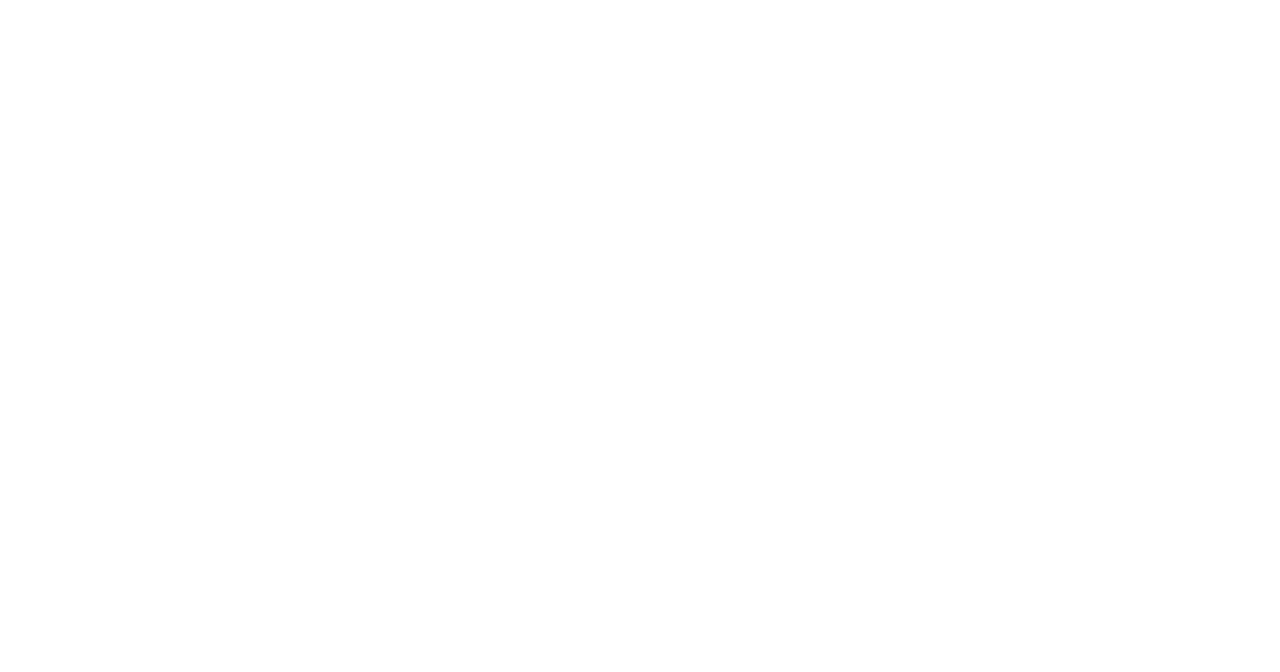
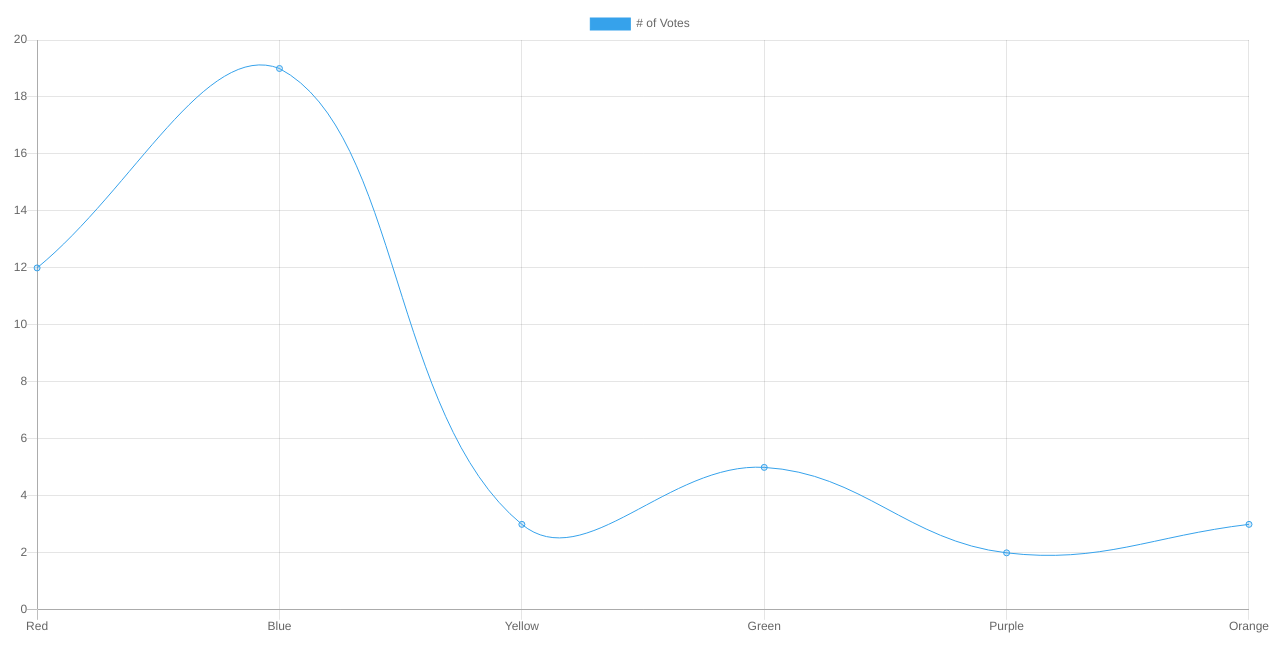
Before and after one commit to redricasa/yahoo-finance, a website: page index.html in a window 1280 px wide. Drawn offline with nearby package versions, Linux system fonts and the light colour scheme.

Commit message:
got rid of all other colors and chose blue since it's the most color blind friendly :) changed type of chart to line and got rid of the fill.

```diff
--- a/index.html
+++ b/index.html
@@ -7,6 +7,36 @@
     <script src="https://cdn.jsdelivr.net/npm/chart.js@2.9.3/dist/Chart.min.js"></script>
 </head>
 <body>
-    <!-- canvas tag to didsplay chart height: 400px width: 800px -->
+    <!-- canvas tag to didsplay chart  -->
+    <canvas id="myChart" width="800" height="400"></canvas>
+    <!-- chart.js script to display the chart -->
+    <script>
+        var ctx = document.getElementById('myChart').getContext('2d');
+        var myChart = new Chart(ctx, {
+            type: 'line',
+            data: {
+                labels: ['Red', 'Blue', 'Yellow', 'Green', 'Purple', 'Orange'],
+                datasets: [{
+                    label: '# of Votes',
+                    fill: false,
+                    data: [12, 19, 3, 5, 2, 3],
+                    backgroundColor:
+                        'rgba(54, 162, 235, 0.2)',
+                    borderColor:
+                        'rgba(54, 162, 235, 1)',
+                    borderWidth: 1
+                }]
+            },
+            options: {
+                scales: {
+                    yAxes: [{
+                        ticks: {
+                            beginAtZero: true
+                        }
+                    }]
+                }
+            }
+        });
+        </script>
 </body>
 </html>
```
